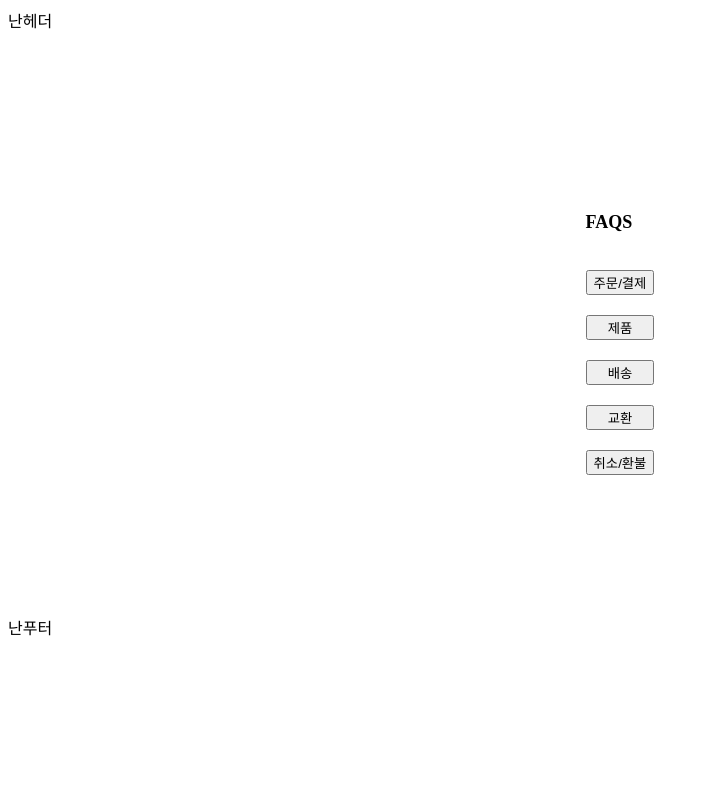
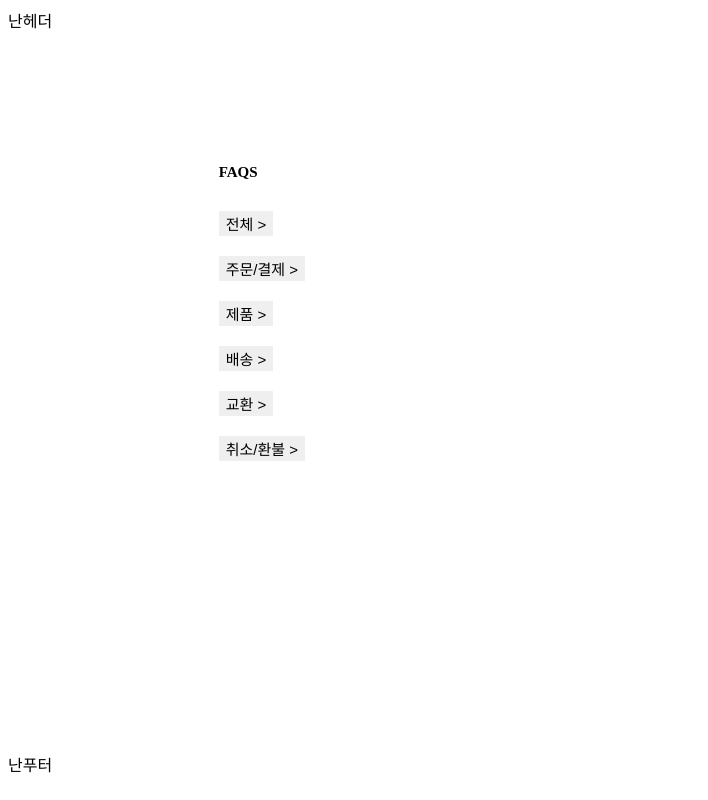
Before and after one commit to sansangear-clone-gr4/sansan-front, a React (Create React App) app: page /FAQ in a window 1280 px wide. Shown: the whole page, without its empty margins (0-708 px from the left). Built offline with nearby package versions, Linux system fonts and the light colour scheme.

Commit message:
faq페이지 css수정중

```diff
--- a/package.json
+++ b/package.json
@@ -7,16 +7,17 @@
     "@testing-library/jest-dom": "^5.14.1",
     "@testing-library/react": "^13.0.0",
     "@testing-library/user-event": "^13.2.1",
-
     "antd": "^5.1.1",
-
     "axios": "^1.2.1",
+    "bootstrap": "^5.2.3",
     "json-server": "^0.17.1",
     "react": "^18.2.0",
+    "react-bootstrap": "^2.7.0",
     "react-dom": "^18.2.0",
     "react-redux": "^8.0.5",
     "react-router-dom": "^6.6.0",
     "react-scripts": "5.0.1",
+    "reactstrap": "^9.1.5",
     "redux": "^4.2.0",
     "styled-components": "^5.3.6",
     "web-vitals": "^2.1.0"
--- a/src/core/api/axios.js
+++ b/src/core/api/axios.js
@@ -5,7 +5,7 @@ export const instance = axios.create({
   baseURL: "http://54.180.126.52",
   headers: {
     "Access-Control-Allow-Origin": "*",
-    "Content-type": "multipart/form-data",
+    //"Content-type": "multipart/form-data",
   },
 });
 //req헤더에 토큰
--- /dev/null
+++ b/src/core/login/queries.js
@@ -0,0 +1,10 @@
+import { instance } from "../api/axios";
+
+export const postLogin = async (post) => {
+  try {
+    const data = await instance.post("/api/user/login", post);
+    return data;
+  } catch (error) {
+    console.log(error);
+  }
+};
--- a/src/pages/Detail.jsx
+++ b/src/pages/Detail.jsx
@@ -1,12 +1,15 @@
 import DetailPost from "../components/Detail/DetailPost";
 import Footer from "../components/Footer/Footer";
 import Header from "../components/Header/Header";
+import LayOut from "../components/LayOut/LayOut";
 
 function Detail() {
   return (
     <>
       <Header />
-      <DetailPost />
+      <LayOut>
+        <DetailPost />
+      </LayOut>
       <Footer />
     </>
   );
--- a/src/pages/EditPost.jsx
+++ b/src/pages/EditPost.jsx
@@ -1,12 +1,15 @@
 import Footer from "../components/Footer/Footer";
 import EditForm from "../components/Form/EditForm";
 import Header from "../components/Header/Header";
+import LayOut from "../components/LayOut/LayOut";
 
 function EditPost() {
   return (
     <>
       <Header />
-      <EditForm />
+      <LayOut>
+        <EditForm />
+      </LayOut>
       <Footer />
     </>
   );
--- a/src/pages/FAQ.jsx
+++ b/src/pages/FAQ.jsx
@@ -2,7 +2,8 @@ import Footer from "../components/Footer/Footer";
 import Header from "../components/Header/Header";
 import { useState } from "react";
 import styled from "styled-components";
-import { Collapse } from "antd";
+import LayOut from "../components/LayOut/LayOut";
+
 function FAQ() {
   const [newList, setNewList] = useState([]);
   const faqList = [
@@ -94,6 +95,39 @@ function FAQ() {
       category: "배송",
     },
   ];
+  const listHandler = () => {
+    setNewList(
+      faqList.map((faq) => {
+        return (
+          <li claaName="faq">
+            <div
+              className="category"
+              style={{
+                color: "#999",
+                marginBottom: "10px",
+              }}
+            >
+              {" "}
+              &#91;{faq.category}&#93;
+            </div>
+            <div
+              className="title"
+              style={{
+                marginBottom: "30px",
+                fontSize: "15px",
+                fontWeight: "bold",
+              }}
+            >
+              {faq.title}
+            </div>
+            <div className="content" style={{ margin: "0px 0px 20px 20px" }}>
+              {faq.content}
+            </div>
+          </li>
+        );
+      })
+    );
+  };
 
   const faqMenuHandler = (category) => {
     setNewList(
@@ -101,9 +135,29 @@ function FAQ() {
         if (faq.category === category) {
           return (
             <li claaName="faq">
-              <div className="category">{faq.category}</div>
-              <div className="title">{faq.title}</div>
-              <div className="content">{faq.content}</div>
+              <div
+                className="category"
+                style={{
+                  color: "#999",
+                  marginBottom: "10px",
+                }}
+              >
+                {" "}
+                &#91;{faq.category}&#93;
+              </div>
+              <div
+                className="title"
+                style={{
+                  marginBottom: "30px",
+                  fontSize: "15px",
+                  fontWeight: "bold",
+                }}
+              >
+                {faq.title}
+              </div>
+              <div className="content" style={{ margin: "0px 0px 20px 20px" }}>
+                {faq.content}
+              </div>
             </li>
           );
         } else {
@@ -116,95 +170,105 @@ function FAQ() {
   return (
     <>
       <Header />
+      <LayOut>
         <STContainer>
+          <STmenuContainer>
             <div className="menubox">
               <h2>FAQS</h2>
+              <button onClick={listHandler} value="전체">
+                전체 &#62;
+              </button>
               <button
                 onClick={(e) => faqMenuHandler(e.target.value)}
                 value="주문/결제"
               >
-            주문/결제{" "}
+                주문/결제 &#62;
               </button>
-          <button onClick={(e) => faqMenuHandler(e.target.value)} value="제품">
-            제품{" "}
+              <button
+                onClick={(e) => faqMenuHandler(e.target.value)}
+                value="제품"
+              >
+                제품 &#62;
               </button>
-          <button onClick={(e) => faqMenuHandler(e.target.value)} value="배송">
-            배송{" "}
+              <button
+                onClick={(e) => faqMenuHandler(e.target.value)}
+                value="배송"
+              >
+                배송 &#62;
               </button>
-          <button onClick={(e) => faqMenuHandler(e.target.value)} value="교환">
-            교환{" "}
+              <button
+                onClick={(e) => faqMenuHandler(e.target.value)}
+                value="교환"
+              >
+                교환 &#62;
               </button>
               <button
                 onClick={(e) => faqMenuHandler(e.target.value)}
                 value="취소/환불"
               >
-            취소/환불{" "}
+                취소/환불 &#62;
               </button>
             </div>
+          </STmenuContainer>
+          <STfaqContainer>
             <div className="FAQbox">
               <div className="FAQList">
                 <ul className="FAQ">{newList}</ul>
               </div>
             </div>
+          </STfaqContainer>
         </STContainer>
+      </LayOut>
       <Footer />
     </>
   );
 }
 
 const STContainer = styled.div`
-  margin-top: 45px;
   display: flex;
   justify-content: center;
   padding: 7.5rem 0;
   font-size: 18px;
   color: #000;
+`;
+const STmenuContainer = styled.div`
+  flex: 0 0 auto;
+  width: 16.66666667%;
   h2 {
-    font-size: 18px;
-    margin-bottom: 37px;
+    margin-bottom: 30px;
+    font-size: 15px;
+    font-weight: bold;
   }
-  .menubox {
+  button {
     display: flex;
-    flex-direction: column;
-    button {
+    border: 1px solid transparent;
+    font-size: 15px;
     margin-bottom: 20px;
+    cursor: pointer;
+    &:hover {
+      background-color: #ddd;
+    }
+    :active {
+      background-color: #ddd;
+    }
+    :visited {
+      background-color: black;
     }
   }
-  .FAQbox {
+`;
+const STfaqContainer = styled.div`
   margin-top: 50px;
+  flex: 0 0 auto;
+  width: 50%;
   ul {
     list-style: none;
     li {
-        margin-bottom: 30px;
-      }
+      margin-bottom: 20px;
+      font-size: 15px;
+      border-bottom: solid 1px #ddd;
+      padding-bottom: 10px;
     }
   }
 `;
 
 export default FAQ;
-
-// const { Panel } = Collapse;
-// const text = `
-//   A dog is a type of domesticated animal.
-//   Known for its loyalty and faithfulness,
-//   it can be found as a welcome guest in many households across the world.
-// `;
-// const App = () => {
-//   const onChange = (key) => {
-//     console.log(key);
-//   };
-//   return (
-//     <Collapse defaultActiveKey={['1']} onChange={onChange}>
-//       <Panel header="This is panel header 1" key="1">
-//         <p>{text}</p>
-//       </Panel>
-//       <Panel header="This is panel header 2" key="2">
-//         <p>{text}</p>
-//       </Panel>
-//       <Panel header="This is panel header 3" key="3">
-//         <p>{text}</p>
-//       </Panel>
-//     </Collapse>
-//   );
-// };
-// export default App;
--- a/src/pages/LogIn.jsx
+++ b/src/pages/LogIn.jsx
@@ -1,10 +1,10 @@
 import { useState } from "react";
-import { Link, useNavigate } from "react-router-dom";
+import { useNavigate } from "react-router-dom";
 import styled from "styled-components";
 import Footer from "../components/Footer/Footer";
 import Header from "../components/Header/Header";
 import LayOut from "../components/LayOut/LayOut";
-import { instance } from "../core/api/axios";
+import { postLogin } from "../core/login/queries";
 import { getCookie, setCookie } from "../shared/Cookie";
 function LogIn() {
   const navigate = useNavigate();
@@ -12,13 +12,10 @@ function LogIn() {
   const [password, setPassword] = useState("");
   const go_login = () => {
     const login_data = { userId: userId, password: password };
-    instance
-      .post("/user/login", login_data)
+
+    postLogin(login_data)
       .then((res) => {
-        console.log(res);
-        //토큰 저장-> 쿠키에 token이라는 이름으로 저장
-        const token = res.headers.authorization;
-        setCookie("userToken", token);
+        setCookie("userToken", res.headers.authorization);
         console.log(getCookie("userToken"));
 
         const loginMsg = res.data.msg;
@@ -28,7 +25,7 @@ function LogIn() {
           setUserId("");
           setPassword("");
           alert(loginMsg);
-          window.location.href = "/";
+          navigate("/");
         }
       })
       .catch((error) => {
@@ -56,7 +53,7 @@ function LogIn() {
                 />
                 <p>Password</p>
                 <input
-                  type="text"
+                  type="password"
                   placeholder="비밀번호"
                   value={password}
                   onChange={(e) => {
@@ -77,18 +74,8 @@ function LogIn() {
                 </button>
               </STButton>
               <STAdditional>
-                <span
-                // onClick={alert("죄송합니다 준비중입니다༼ つ ◕_◕ ༽つ")}
-                // style={{ cursor: "pointer" }}
-                >
-                  Find ID | Find Password
-                </span>
-                <span
-                // onClick={alert("죄송합니다 준비중입니다༼ つ ◕_◕ ༽つ")}
-                // style={{ cursor: "pointer" }}
-                >
-                  Non-Member
-                </span>
+                <span>Find ID | Find Password</span>
+                <span>Non-Member</span>
               </STAdditional>
             </form>
           </STInner>
--- a/src/pages/Main.jsx
+++ b/src/pages/Main.jsx
@@ -1,10 +1,13 @@
 import Footer from "../components/Footer/Footer";
 import Header from "../components/Header/Header";
+import { getCookie } from "../shared/Cookie";
 
 function Main() {
+  console.log(getCookie("userToken"));
   return (
     <>
       <Header />
+
       <Footer />
     </>
   );
--- a/src/pages/Posting.jsx
+++ b/src/pages/Posting.jsx
@@ -1,12 +1,15 @@
 import Footer from "../components/Footer/Footer";
 import Form from "../components/Form/Form";
 import Header from "../components/Header/Header";
+import LayOut from "../components/LayOut/LayOut";
 
 function Posting() {
   return (
     <>
       <Header />
-      <Form />
+      <LayOut>
+        <Form />
+      </LayOut>
       <Footer />
     </>
   );
--- a/src/pages/SignUp.jsx
+++ b/src/pages/SignUp.jsx
@@ -1,32 +1,33 @@
 import Footer from "../components/Footer/Footer";
 import Header from "../components/Header/Header";
 import LayOut from "../components/LayOut/LayOut";
-import { useState } from "react";
+import { useEffect, useState } from "react";
 import { useDispatch, useSelector } from "react-redux";
-import { __userCheck } from "../redux/modules/userSlice";
-import { instance } from "../core/api/axios";
-import { Navigate } from "react-router-dom";
+import { __signUp, __userCheck } from "../redux/modules/userSlice";
+
 import styled from "styled-components";
+import { useNavigate } from "react-router-dom";
 
 function SignUp() {
   const [userId, setUserId] = useState("");
   const [password, setPassword] = useState("");
   const [userName, setUserName] = useState("");
+  const [PWConfirm, setPWConfirm] = useState("");
+  const [PWConfirmP, setPWConfirmP] = useState(false);
+  const [admin, setAdmin] = useState(false);
+  const [adminCheck, setAdminCheck] = useState(false);
+
+  const [codeCheckP, setCodeCheckP] = useState("");
+  const adminCode = process.env.REACT_APP_ADMINTOKEN;
+  const [adminToken, setAdminToken] = useState("");
+  const dispatch = useDispatch();
+  const [userDubCheck, setUserDubCheck] = useState(false);
+  const [userPWCHK, setUserPWCHK] = useState(false);
   const [idPtag, setidPtag] = useState("영문소문자/숫자, 4~16자");
   const [PWPtag, setPWPtag] = useState(
     "영문 대문자/소문자/숫자/특수문자를 모두 포함한, 10자~16자"
   );
-  const [PWConfirm, setPWConfirm] = useState("");
-  const [PWConfirmP, setPWConfirmP] = useState(false);
-  const [admin, setAdmin] = useState(false);
-  const [adminCheck, setAdminCheck] = useState(false);
-  const [codeCheckP, setCodeCheckP] = useState("");
-  const adminCode = process.env.REACT_APP_ADMINTOKEN;
-  const [adminToken, setAdminToken] = useState("");
-  console.log(admin);
-  const dispatch = useDispatch();
-  // 아이디에따른 출력값 넣어줄 p태그
-
+  const navigate = useNavigate();
   //id, pw 정규식
   function isId(asValue) {
     var regExp =
@@ -40,22 +41,40 @@ function SignUp() {
   }
   //id중복체크 true, false 여부
   const userCheck = useSelector((state) => state.user.userCheck);
+  console.log(userCheck);
+
   // null, false, true 값 반환
   // 아이디 중복확인
+  useEffect(() => {
+    if (userCheck === false) {
+      setidPtag("중복된 아이디입니다");
+    } else if (userCheck === true) {
+      setidPtag(`${userId}는 사용가능한 아이디입니다`);
+      setUserDubCheck(true);
+      setUserId(userId);
+      console.log("중복확인여부:", userDubCheck);
+    } else {
+      setidPtag("이메일을 기입해주세요");
+    }
+  }, [userCheck]);
   const IdDubChk = () => {
     if (!isId(userId)) {
-      setidPtag("이메일을 다시한번 확인해 주세요");
+      setidPtag("이메일 형식을 다시 확인해주세요");
       return;
     }
     dispatch(__userCheck(userId));
-    if (userCheck === false) {
-      setidPtag("중복된 아이디입니다");
-    } else if (userCheck === true) {
-      setidPtag(`${userId}는사용가능한 아이디입니다`);
-    } else {
-      setidPtag("아이디를 다시한번 확인해주세요");
-    }
+    console.log(userCheck);
+    // if (userCheck === false) {
+    //   setidPtag("중복된 아이디입니다");
+    // } else if (userCheck === true) {
+    //   setidPtag(`${userId}는 사용가능한 아이디입니다`);
+    //   setUserDubCheck(true);
+    //   console.log("중복확인여부:", userDubCheck);
+    // } else {
+    //   setidPtag("이메일 형식을 다시한번 확인해 주세요");
+    // }
   };
+
   const PWChk = () => {
     if (!isPassword(password)) {
       setPWPtag(
@@ -63,6 +82,7 @@ function SignUp() {
       );
     } else {
       setPWPtag("사용가능한 비밀번호 입니다");
+      setUserPWCHK(true);
     }
   };
 
@@ -71,41 +91,47 @@ function SignUp() {
       setPWConfirmP("비밀번호가 일치하지않습니다");
     } else {
       setPWConfirmP("확인되었습니다");
+      setPassword(password);
+
+      console.log("비밀번호확인여부:", userPWCHK);
     }
   };
 
   const adminCodeCHK = (code) => {
     console.log(code);
-    if (code === adminCode) {
+    if (code !== adminCode) {
+      setCodeCheckP("코드를 다시한번 확인해주세요");
+      return;
+    } else {
       setAdminCheck(true);
       setCodeCheckP("확인되었습니다");
       setAdminToken(code);
-    } else {
-      setCodeCheckP("코드를 다시한번 확인해주세요");
+      console.log(code);
     }
   };
 
   const signUpHandler = () => {
-    if (isId && isPassword !== true) {
+    if (userDubCheck && userPWCHK !== true) {
       alert("비밀번호와, 아이디를 다시한번 확인해 주세요");
       return;
     }
-    if (password !== PWConfirm) {
+    if (userPWCHK !== true) {
       alert("비밀번호를 다시 한번 확인해주세요");
       return;
     }
-    if (!userCheck) {
+    if (!userDubCheck) {
       alert("아이디중복확인을 해주세요");
       return;
     }
     if (userName === null) {
       alert("이름을 정확히 기입해주세요 ");
+      return;
     }
-
-    if (!adminCheck) {
-      const data = { userId: userId, password: password, userName: userName };
-      console.log(data);
-    } else {
+    if (admin && !adminCodeCHK) {
+      alert("staff코드가 잘못되었습니다");
+      return;
+    }
+    console.log(userId, password, userName, adminToken, admin);
     const data = {
       userId: userId,
       password: password,
@@ -113,30 +139,32 @@ function SignUp() {
       admin: admin,
       adminToken: adminToken,
     };
-      console.log(data);
+    dispatch(__signUp(data));
+    navigate("/login");
 
-      instance
-        .post("/api/user/signup", data)
-        .then((res) => {
-          const signUpMsg = res.data.msg;
-          const sighUpCode = res.data.statusCode;
-          if (sighUpCode === 200) {
-            setUserName("");
-            setUserId("");
-            setPassword("");
-            setPWConfirm("");
-            alert(signUpMsg);
-            Navigate("/login");
-            return;
-          } else {
-            alert("정보를 정확히 입력해주세요");
-          }
-        })
-        .catch((error) => {
-          alert("로그인실패", error);
-        });
-    }
+    // instance.post("/api/user/signup", data);
+    // alert(data)
+    //   .then((res) => {
+    //     const signUpMsg = res.data.msg;
+    //     const signUpCode = res.data.statusCode;
+    //     if (signUpCode === 200) {
+    //       setUserName("");
+    //       setUserId("");
+    //       setPassword("");
+    //       setPWConfirm("");
+    //       alert(signUpMsg);
+    //       Navigate("/login");
+    //       console.log(signUpMsg, signUpCode);
+    //     } else {
+    //       alert("정보를 정확히 입력해주세요");
+    //       return;
+    //     }
+    //   })
+    //   .catch((error) => {
+    //     alert("로그인실패", error);
+    //   });
   };
+
   return (
     <>
       <Header />
@@ -164,7 +192,6 @@ function SignUp() {
                     value={password}
                     onChange={(e) => {
                       setPassword(e.target.value);
-                      console.log(e);
                     }}
                     onBlur={PWChk}
                   />
@@ -294,4 +321,5 @@ const STAdmin = styled.div`
     font-size: 0.75rem;
   }
 `;
+
 export default SignUp;
--- a/src/redux/modules/userSlice.js
+++ b/src/redux/modules/userSlice.js
@@ -1,10 +1,11 @@
 import { createAsyncThunk, createSlice } from "@reduxjs/toolkit";
 import { instance } from "../../core/api/axios";
+import { setCookie } from "../../shared/Cookie";
 
 const initialState = {
   user: [],
   userCheck: null,
-  userSignup: null,
+  isSuccess: false,
   isLoading: false,
   error: null,
 };
@@ -12,9 +13,8 @@ const initialState = {
 export const __userCheck = createAsyncThunk(
   "userCheck",
   async (payload, thunkAPI) => {
-    console.log(payload);
     try {
-      const { data } = await instance.get(`/user/idCheck/${payload}`);
+      const { data } = await instance.get(`/api/user/idCheck/${payload}`);
       console.log("중복확인:", data);
       return thunkAPI.fulfillWithValue(data);
     } catch (error) {
@@ -22,6 +22,29 @@ export const __userCheck = createAsyncThunk(
     }
   }
 );
+
+export const __signUp = createAsyncThunk(
+  "signUP",
+  async (payload, thunkAPI) => {
+    try {
+      const { data } = await instance.post("/api/user/signup", payload);
+      console.log(data);
+      return thunkAPI.fulfillWithValue(data);
+    } catch (error) {
+      return thunkAPI.rejectWithValue(error);
+    }
+  }
+);
+
+export const __login = createAsyncThunk("login", async (payload, thunkAPI) => {
+  try {
+    const { data } = await instance.post("/api/user/login", payload);
+    setCookie(data.headers.authorization);
+    return thunkAPI.fulfillWithValue(data);
+  } catch (error) {
+    return thunkAPI.rejectWithValue(error);
+  }
+});
 
 export const userSlice = createSlice({
   name: "user",
@@ -34,13 +57,19 @@ export const userSlice = createSlice({
     },
     [__userCheck.fulfilled]: (state, action) => {
       state.isLoading = false;
+      state.isSuccess = true;
       action.payload.statusCode === 200
         ? (state.userCheck = true)
         : (state.userCheck = false);
+      console.log("extrareducer에서 ", state.userCheck);
     },
     [__userCheck.rejected]: (state, action) => {
       state.isLoading = false;
       state.error = action.payload;
+      console.log(state.error.request.status);
+      state.error.request.status === 400
+        ? (state.userCheck = false)
+        : (state.userCheck = null);
     },
   },
 });
```
Also changed, not shown: 2 other files (tests, documents, lock files or other folders). Lines whose indentation alone changed are shown as unchanged.
